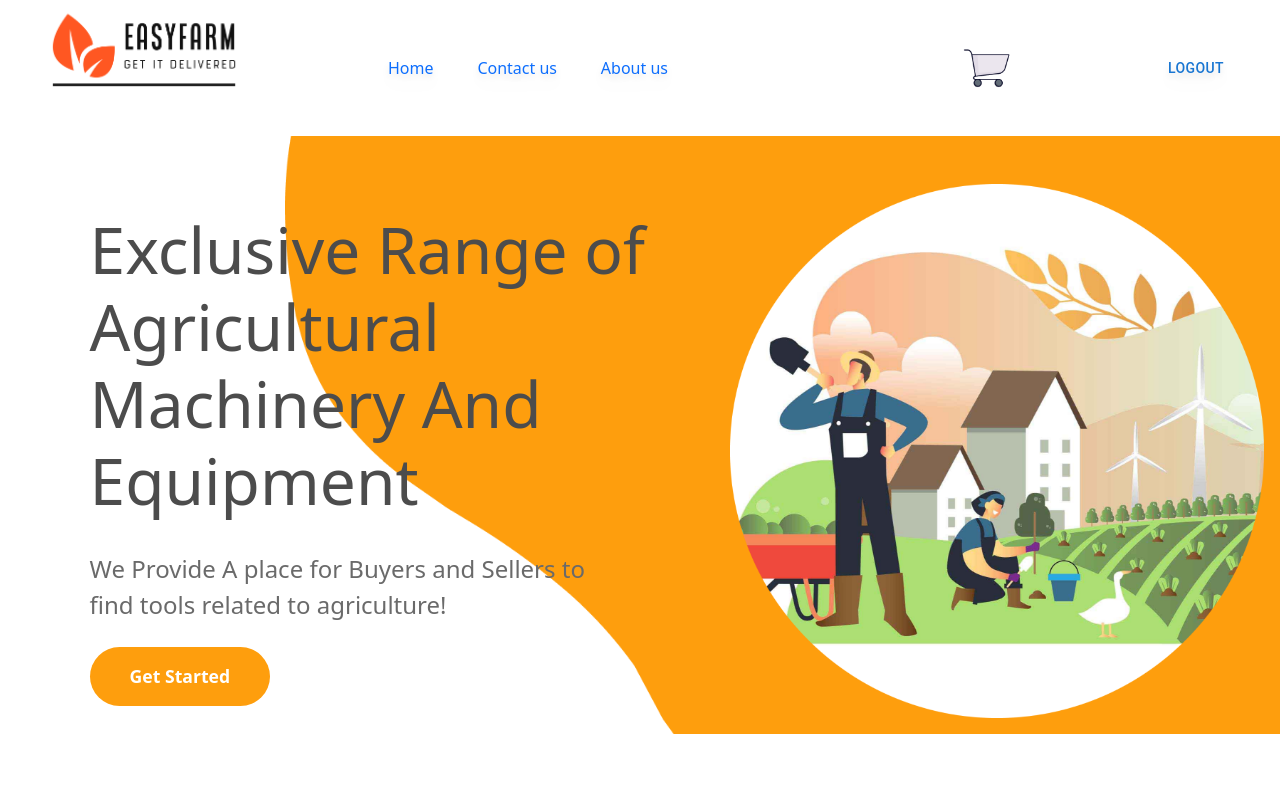
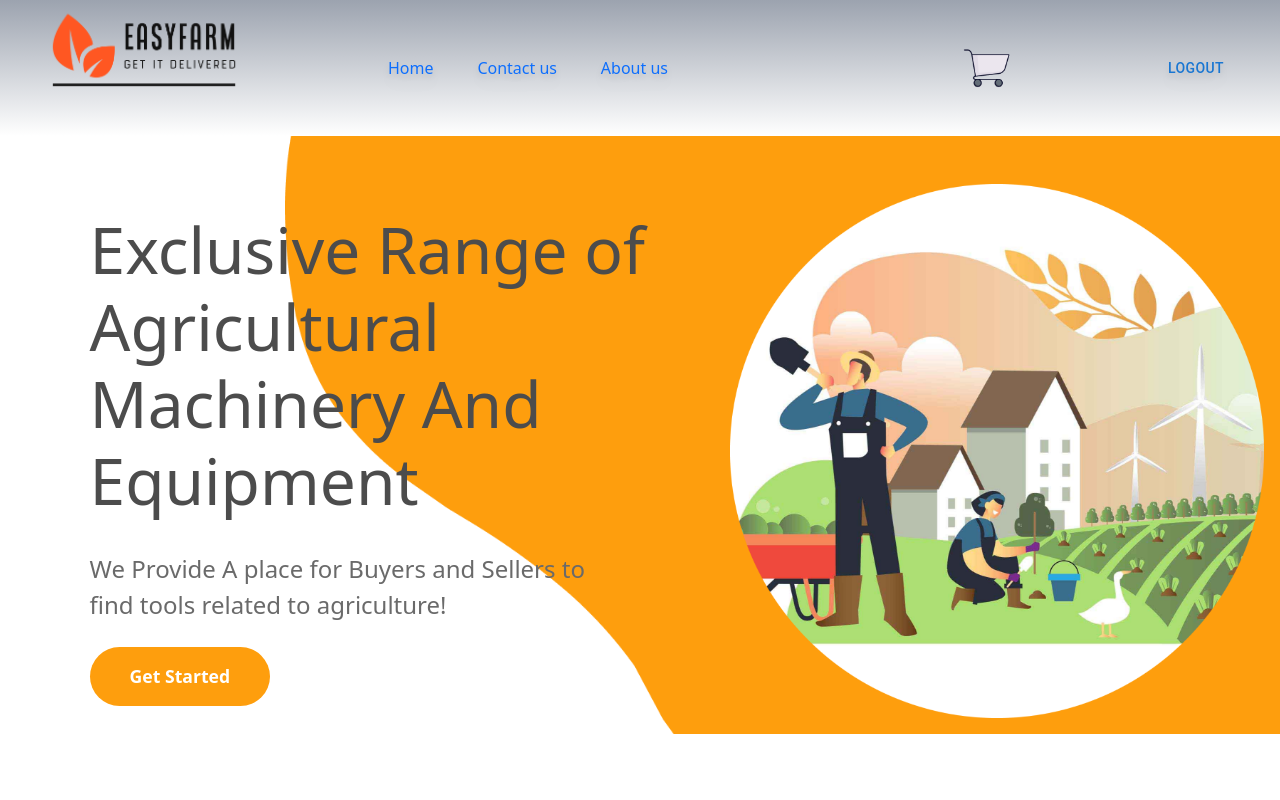
Before and after one commit to Masoom24/easy-farm, a React (Create React App) app: page / in a window 1280 px wide. Shown: the top 800 px of the page. Built offline with nearby package versions, Linux system fonts and the light colour scheme; a web font is replaced by a local one.

Commit message:
changes in header

```diff
--- a/src/components/header/index.jsx
+++ b/src/components/header/index.jsx
@@ -21,7 +21,7 @@ const Header = () => {
         <>
 
             {/* <div style={footerStyles} className='flex justify-between px-5 focus:outline-none text-white bg-gradient-to-r from-purple-400 to cyan-500'> */}
-            <div className='flex justify-between px-5 focus:outline-none text-black bg-white '>
+            <div className='flex justify-between px-5 focus:outline-none text-black bg-gradient-to-b from-gray-400 to-white '>
                 <div><Link to='/home'><img src={logo} alt="" className='w-48' /></Link></div>
                 <div className='flex py-5 justify-between w-1/4'>
                     <div><li className='list-none drop-shadow-lg transition ease-in-out delay-150  hover:-translate-y-1 hover:scale-110 hover:bg-orange-500 duration-300 rounded-xl p-2'><Link className='no-underline' to='/home'>Home</Link></li></div>
```
